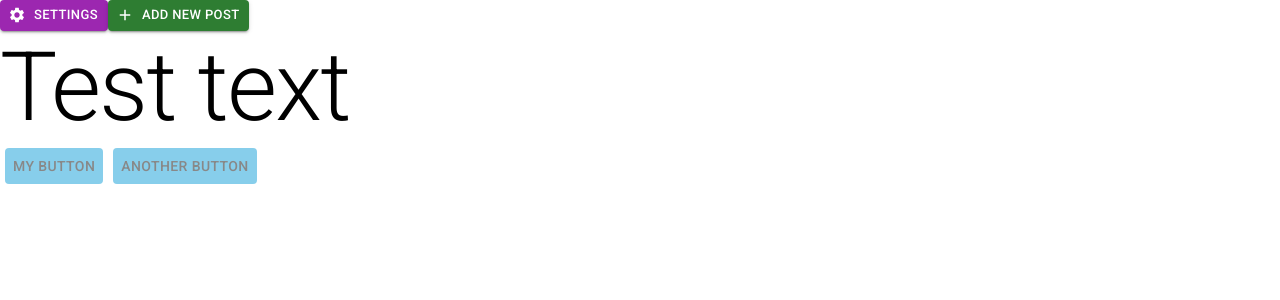
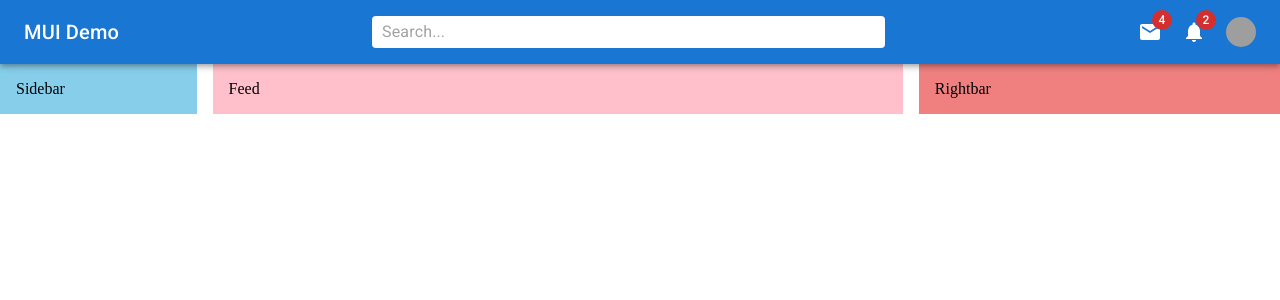
Before and after one commit to KateLockhart/MUIResponsiveDemo, a React (Create React App) app: page / in a window 1280 px wide. Shown: the top 300 px of the page. Built offline with nearby package versions, Linux system fonts and the light colour scheme; grey boxes are pictures that could not be loaded.

Commit message:
Base Layout and Navbar
* Base layout established with MUI components.

* Added MUI breakpoints for small screen layout responsiveness.

* Navbar responsiveness, icons, and components added.

* MUI AppBar complete with user icon dropdown menu.

```diff
--- a/src/App.js
+++ b/src/App.js
@@ -1,44 +1,19 @@
-import { Add, Settings } from "@mui/icons-material";
-import { Button, styled, Typography } from "@mui/material";
+import { Box, Stack } from "@mui/material";
+import { Feed } from "./components/Feed";
+import { Navbar } from "./components/Navbar";
+import { Rightbar } from "./components/Rightbar";
+import { Sidebar } from "./components/Sidebar";
 
 function App() {
-  const BlueButton = styled(Button)(({ theme }) => ({
-    backgroundColor: "skyblue",
-    color: "#888",
-    margin: 5,
-    "&:hover": {
-      backgroundColor: "lightblue",
-    },
-    "&:disabled": {
-      backgroundColor: "gray",
-      color: "white",
-    },
-  }));
-
   return (
-    <div className="App">
-      <Button
-        startIcon={<Settings />}
-        variant="contained"
-        color="secondary"
-        size="small"
-      >
-        Settings
-      </Button>
-      <Button
-        startIcon={<Add />}
-        variant="contained"
-        color="success"
-        size="small"
-      >
-        Add new post
-      </Button>
-      <Typography variant="h1" component="p">
-        Test text
-      </Typography>
-      <BlueButton>My Button</BlueButton>
-      <BlueButton>Another Button</BlueButton>
-    </div>
+    <Box>
+      <Navbar />
+      <Stack direction="row" spacing={2} justifyContent="space-between">
+        <Sidebar />
+        <Feed />
+        <Rightbar />
+      </Stack>
+    </Box>
   );
 }
 
--- /dev/null
+++ b/src/components/Feed.jsx
@@ -0,0 +1,10 @@
+import { Box } from "@mui/material";
+import React from "react";
+
+export const Feed = () => {
+  return (
+    <Box bgcolor="pink" flex={4} p={2}>
+      Feed
+    </Box>
+  );
+};
--- /dev/null
+++ b/src/components/Navbar.jsx
@@ -0,0 +1,100 @@
+import {
+  AppBar,
+  Avatar,
+  Badge,
+  Box,
+  InputBase,
+  Menu,
+  MenuItem,
+  styled,
+  Toolbar,
+  Typography,
+} from "@mui/material";
+import AutoAwesomeRoundedIcon from "@mui/icons-material/AutoAwesomeRounded";
+import React, { useState } from "react";
+import { Mail, Notifications } from "@mui/icons-material";
+
+const StyledToolbar = styled(Toolbar)({
+  display: "flex",
+  justifyContent: "space-between",
+});
+
+const Search = styled("div")(({ theme }) => ({
+  backgroundColor: "white",
+  padding: "0 10px",
+  borderRadius: theme.shape.borderRadius,
+  width: "40%",
+}));
+
+const Icons = styled(Box)(({ theme }) => ({
+  display: "none",
+  alignItems: "center",
+  gap: "20px",
+  [theme.breakpoints.up("sm")]: {
+    display: "flex",
+  },
+}));
+
+const UserBox = styled(Box)(({ theme }) => ({
+  display: "flex",
+  alignItems: "center",
+  gap: "10px",
+  [theme.breakpoints.up("sm")]: {
+    display: "none",
+  },
+}));
+
+export const Navbar = () => {
+  const [open, setOpen] = useState(false);
+  return (
+    <AppBar position="sticky">
+      <StyledToolbar>
+        <Typography variant="h6" sx={{ display: { xs: "none", sm: "block" } }}>
+          MUI Demo
+        </Typography>
+        <AutoAwesomeRoundedIcon sx={{ display: { xs: "block", sm: "none" } }} />
+        <Search>
+          <InputBase placeholder="Search..." />
+        </Search>
+        <Icons>
+          <Badge badgeContent={4} color="error">
+            <Mail />
+          </Badge>
+          <Badge badgeContent={2} color="error">
+            <Notifications />
+          </Badge>
+          <Avatar
+            sx={{ width: 30, height: 30 }}
+            src="https://images.unsplash.com/photo-1506863530036-1efeddceb993?ixlib=rb-4.0.3&ixid=MnwxMjA3fDB8MHxwaG90by1wYWdlfHx8fGVufDB8fHx8&auto=format&fit=crop&w=1944&q=80"
+            onClick={(e) => setOpen(true)}
+          />
+        </Icons>
+        <UserBox onClick={(e) => setOpen(true)}>
+          <Avatar
+            sx={{ width: 30, height: 30 }}
+            src="https://images.unsplash.com/photo-1506863530036-1efeddceb993?ixlib=rb-4.0.3&ixid=MnwxMjA3fDB8MHxwaG90by1wYWdlfHx8fGVufDB8fHx8&auto=format&fit=crop&w=1944&q=80"
+          />
+          <Typography variant="span">Ava</Typography>
+        </UserBox>
+      </StyledToolbar>
+      <Menu
+        id="demo-positioned-menu"
+        aria-labelledby="demo-positioned-button"
+        open={open}
+        onClose={(e) => setOpen(false)}
+        anchorOrigin={{
+          vertical: "top",
+          horizontal: "right",
+        }}
+        transformOrigin={{
+          vertical: "top",
+          horizontal: "right",
+        }}
+      >
+        <MenuItem>Profile</MenuItem>
+        <MenuItem>My account</MenuItem>
+        <MenuItem>Logout</MenuItem>
+      </Menu>
+    </AppBar>
+  );
+};
--- /dev/null
+++ b/src/components/Rightbar.jsx
@@ -0,0 +1,17 @@
+import { Box } from "@mui/material";
+import React from "react";
+
+export const Rightbar = () => {
+  return (
+    <Box
+      bgcolor="lightcoral"
+      flex={2}
+      p={2}
+      sx={{
+        display: { xs: "none", sm: "block" },
+      }}
+    >
+      Rightbar
+    </Box>
+  );
+};
--- /dev/null
+++ b/src/components/Sidebar.jsx
@@ -0,0 +1,17 @@
+import { Box } from "@mui/material";
+import React from "react";
+
+export const Sidebar = () => {
+  return (
+    <Box
+      bgcolor="skyblue"
+      flex={1}
+      p={2}
+      sx={{
+        display: { xs: "none", sm: "block" },
+      }}
+    >
+      Sidebar
+    </Box>
+  );
+};
```
